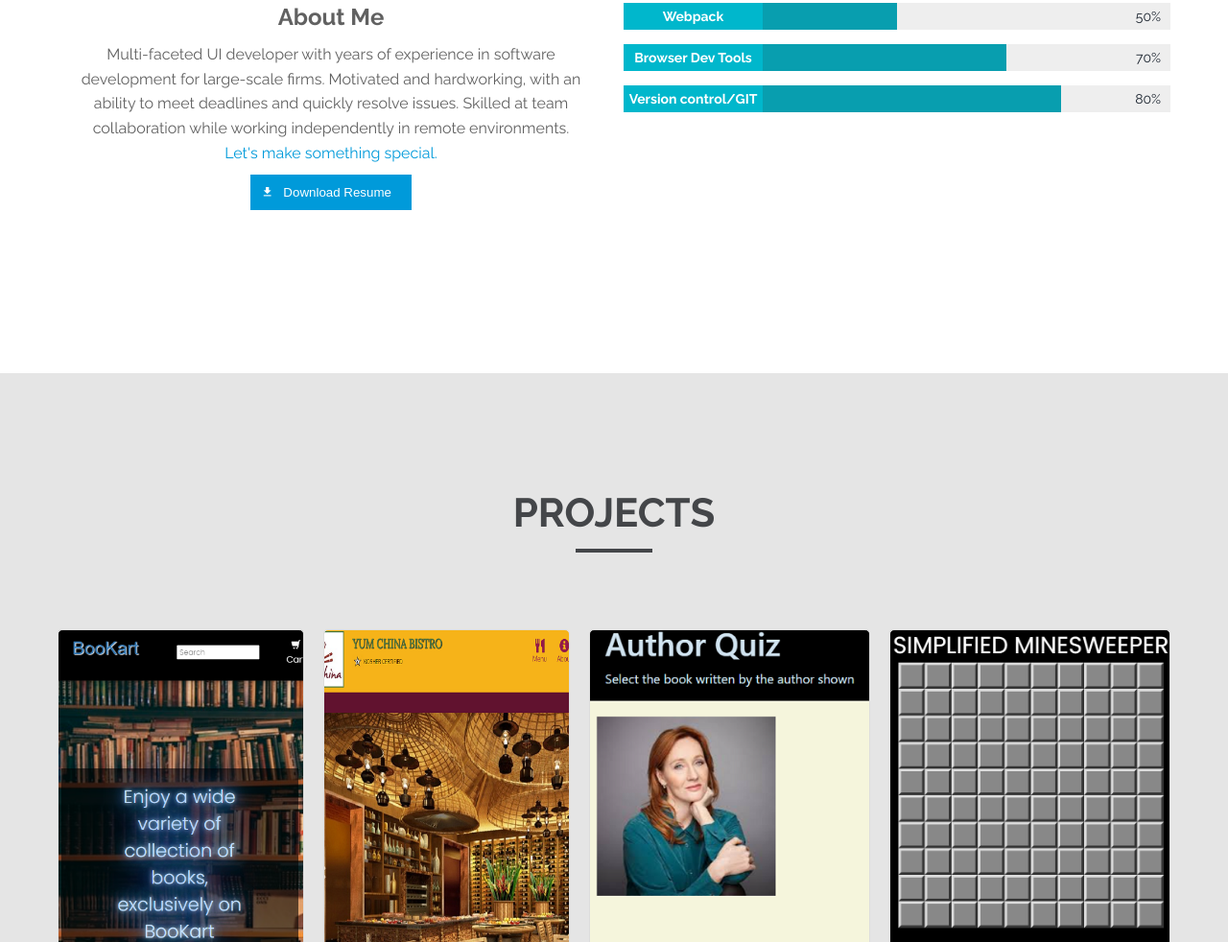
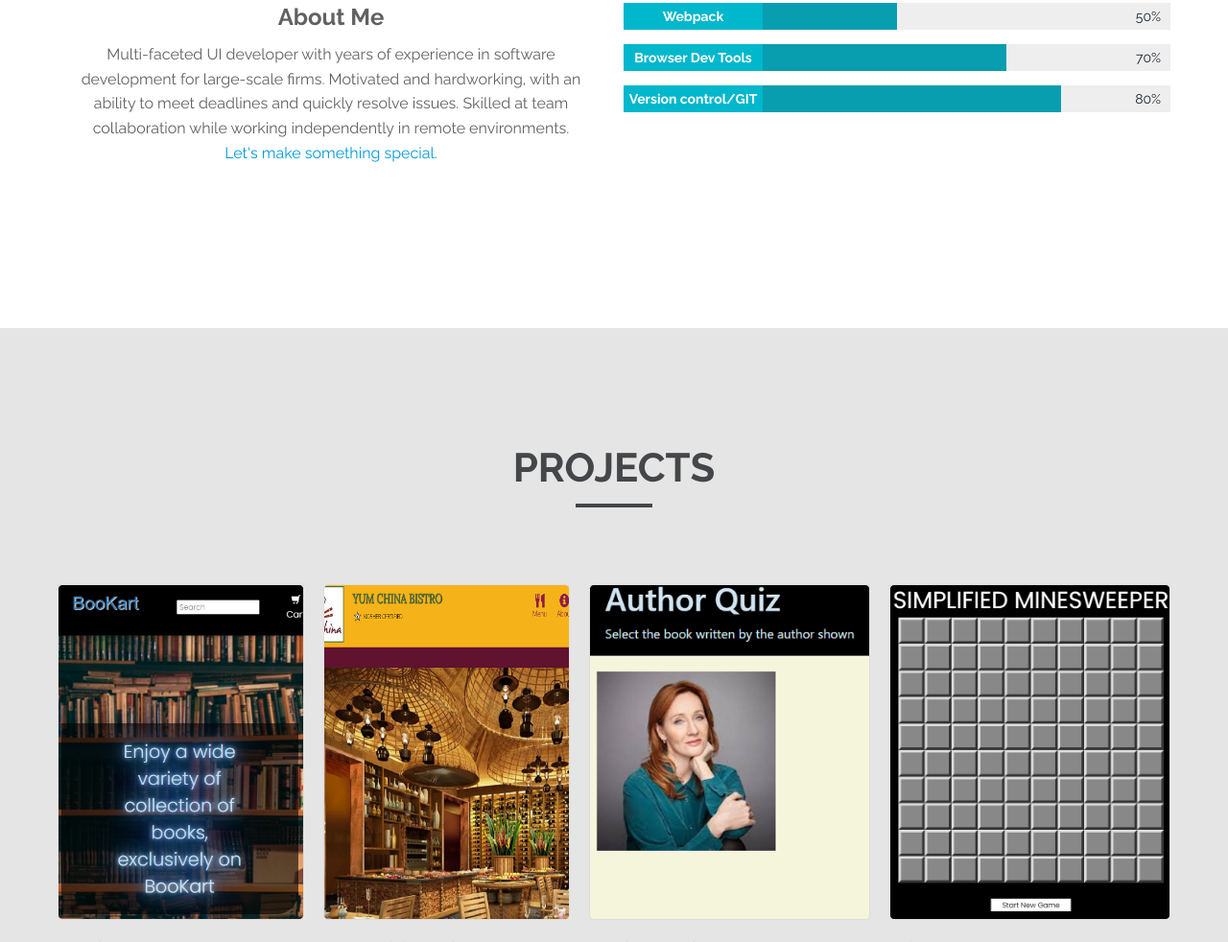
Before and after one commit to Smriti29/smriti29.github.io, a plain HTML site: page index.html in a window 1280 px wide. Shown: the part 1678-2660 px from the top of the page at 96% size. Drawn offline with nearby package versions, Linux system fonts and the light colour scheme.

Commit message:
Update index.html
Removed download Resume option for now

```diff
--- a/index.html
+++ b/index.html
@@ -121,7 +121,6 @@
               <p>
                 Multi-faceted UI developer with years of experience in software development for large-scale firms. Motivated and hardworking, with an ability to meet deadlines and quickly resolve issues. Skilled at team collaboration while working independently in remote environments.
                 <a href="mailto: smritip29@gmail.com" target="_blank">Let's make something special.</a>
-                <button class="download-btn"><i class="mdi mdi-download"></i><a target="_blank" href="./Smriti_resume.pdf">  Download Resume</a></button>
               </p>
             </div>
           </div>
```
